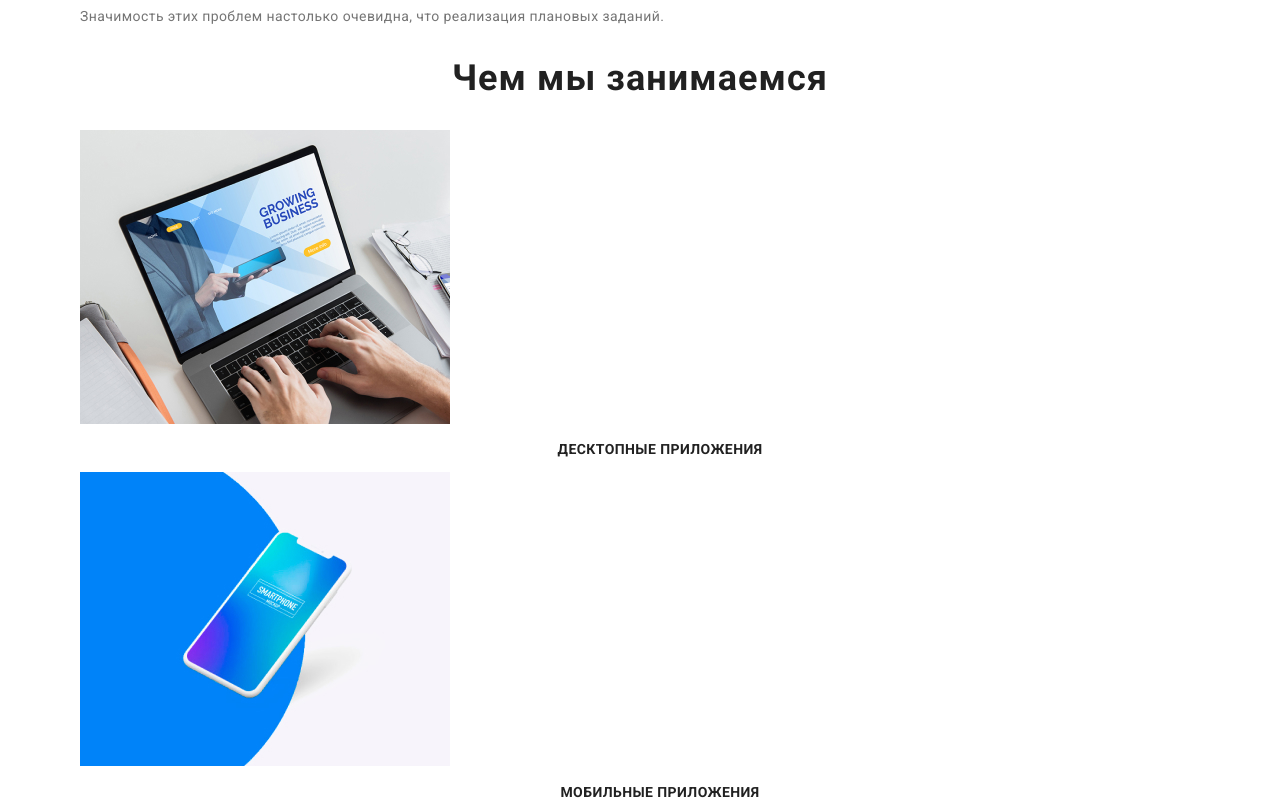
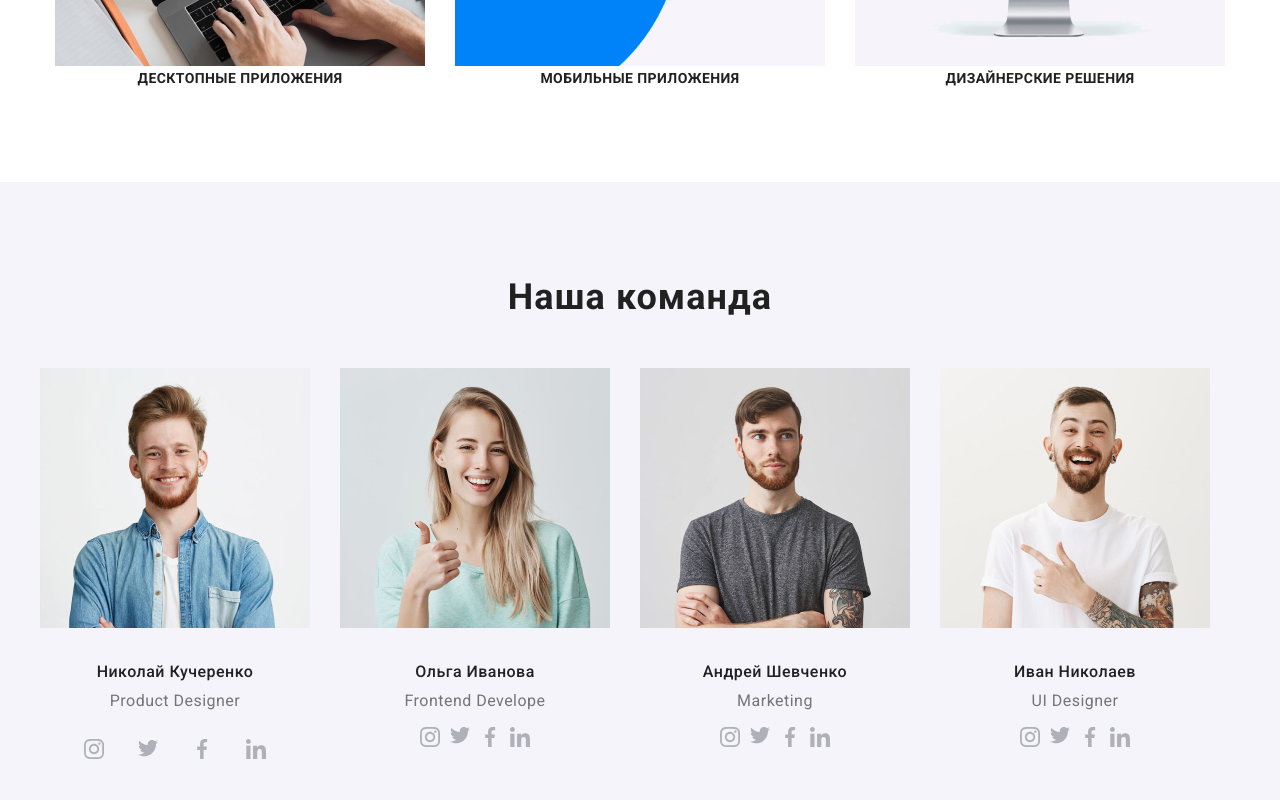
Before and after one commit to Kyreito/goit-markup-hw-03, a plain HTML site: page index.html in a window 1280 px wide. Shown: the part 1060-1860 px from the top of the page. Drawn offline with Linux system fonts and the light colour scheme.

Commit message:
Доробити ховер на соц мережах

```diff
--- a/css/style.css
+++ b/css/style.css
@@ -27,7 +27,9 @@ a {
   text-decoration: none;
 }
 
-ul li {
+.list {
+  padding: 0;
+  margin: 0;
   list-style: none;
 }
 
@@ -37,9 +39,12 @@ body {
 }
 
 .container {
-  max-width: 100%;
-  max-width: 1200px;
-  margin: 0 auto;
+  width: 100%;
+  max-width: 1230px;
+  padding-right: 15px;
+  padding-left: 15px;
+  margin-right: auto;
+  margin-left: auto;
 }
 
 .container:after {
@@ -70,6 +75,12 @@ body {
 
 /*оформлення кольору меню*/
 
+.main-nav {
+  display: flex;
+  justify-content: space-between;
+  align-items: center;
+}
+
 .nav-ul {
   margin-top: 0;
   margin-bottom: 0;
@@ -89,7 +100,6 @@ body {
 
 .nav-item {
   display: inline-block;
-  margin-top: 0;
   margin-bottom: 32px;
   margin-top: 32px;
   margin-bottom: 32px;
@@ -112,9 +122,22 @@ body {
   color: var(--accent-color);
 }
 
-/*оформлення кольору контактів*/
+/*оформлення маржінів і кольору контактів*/
 
-.contacts-item,
+.contacts-ul {
+  margin-top: 0;
+  margin-bottom: 0;
+}
+.contacts-item {
+  display: inline-block;
+  margin-top: 32px;
+  margin-bottom: 32px;
+}
+
+.contacts-item:not(:last-child) {
+  margin-right: 60px;
+}
+
 .contacts-item-link {
   color: var(--primary-title-color);
 }
@@ -125,6 +148,10 @@ body {
 }
 
 /*оформлення кнопки*/
+
+.hero-photo {
+  max-width: 100%;
+}
 
 .modal-btn {
   background: var(--accent-color);
@@ -146,41 +173,80 @@ body {
   color: var(--primary-title-color); /*колір тексту при новеденні*/
 }
 
+/*hero section*/
+
+.hero-section {
+  text-align: center;
+  margin-bottom: 95px;
+}
+
 .hero-modal-btn {
+  display: inline-block;
   font-family: var(--font-family-main);
-  font-style: 400;
+  font-style: normal;
   font-weight: 700;
   font-size: 16px;
   line-height: 1.87em;
-  display: flex;
-  align-items: center;
-  text-align: center;
+  height: 50px;
+  padding: 10px 32px;
+
   letter-spacing: 0.06em;
   color: var(--primary-white-color);
   background: var(--accent-color);
   box-shadow: 0px 4px 4px rgba(0, 0, 0, 0.15);
   border-radius: 4px;
   border: none;
+  cursor: pointer;
 }
-
-/*hero section*/
 
 .main-title {
   font-family: var(--font-family-main);
   font-style: 400;
   font-weight: 900;
+  margin-top: 0px;
+  margin-bottom: 30px;
   font-size: 44px;
   line-height: 60px;
-  text-align: center;
+
   letter-spacing: 0.06em;
   text-transform: uppercase;
   color: var(--primary-title-color); /* потрібно буде поміняти на білий*/
 }
+
 /* quality list*/
 
+.icon-wrapper {
+  display: flex;
+  justify-content: center;
+  align-items: center;
+  margin-top: 0;
+  margin-right: 0;
+  margin-bottom: 30px;
+
+  height: 120px;
+  border-radius: 4px;
+  background-color: var(--secondary-white-color);
+}
+
+.quality-section {
+  margin-bottom: 95px;
+}
+
+.quality-list {
+  display: flex;
+}
+
+.quality-item:not(:last-child) {
+  margin-right: 30px;
+}
+
 .quality-list-item {
+  display: inline-block;
+  margin-top: 0;
+  margin-bottom: 10px;
+
   font-family: var(--font-family-main);
-  font-style: 400;
+  font-style: normal;
   font-weight: 700;
   font-size: 14px;
   line-height: 1.14em;
@@ -192,8 +258,11 @@ body {
 /* опис блоку якостей дрібним шрифтом*/
 
 .discription-text {
+  display: block;
+  margin-top: 0;
+  margin-bottom: 0;
   font-family: Roboto;
-  font-style: 400;
+  font-style: normal;
   font-weight: 400;
   font-size: 14px;
   line-height: 1.71em;
@@ -201,7 +270,24 @@ body {
   color: var(--primary-text-color);
 }
 
+/*Work-exemples*/
+
+.work-exemples {
+  margin-bottom: 95px;
+}
+
+.exemple-list {
+  display: flex;
+  justify-content: center;
+}
+
+.exemple-list-item:not(:last-child) {
+  margin-right: 30px;
+}
+
 .title-text {
+  margin-top: 0;
+  margin-bottom: 50px;
   font-family: var(--font-family-main);
   font-style: normal;
   font-weight: bold;
@@ -212,9 +298,13 @@ body {
   color: var(--primary-title-color);
 }
 
-.work-list-item {
+.work-list-text {
+  display: block;
+  margin-top: 0;
+  margin-bottom: 0;
+
   font-family: var(--font-family-main);
-  font-style: 400;
+  font-style: normal;
   font-weight: 700;
   font-size: 14px;
   line-height: 1.14em;
@@ -228,7 +318,31 @@ body {
 
 /*our team*/
 
+.our-team-section {
+  padding-top: 95px;
+  padding-bottom: 95px;
+}
+
+.main-page > .our-team-section:nth-last-child(2) {
+  background-color: var(--secondary-white-color);
+}
+
+.team-list {
+  display: flex;
+}
+
+.team-list-item:not(:last-child) {
+  margin-right: 30px;
+}
+
+.team-photo {
+  margin-top: 0;
+  margin-bottom: 30px;
+}
+
 .team-people-name {
+  margin-top: 0;
+  margin-bottom: 10px;
   font-family: var(--font-family-main);
   font-style: normal;
   font-weight: 500;
@@ -240,6 +354,8 @@ body {
 }
 
 .professon-name {
+  margin-top: 0;
+  margin-bottom: 16px;
   font-family: var(--font-family-main);
   font-style: normal;
   font-weight: 400;
@@ -252,17 +368,43 @@ body {
 
 /*social links*/
 
-.social-list .social-link-item {
+.social-list {
+  margin-bottom: 24px;
+  display: flex;
+  justify-content: center;
+}
+
+.social-list > .social-list-item:not(:last-child) {
+  margin-right: 10px;
+}
+
+.team-list .social-wrapper {
+  /*враппер доробити іншим*/
+  display: flex;
+  justify-content: center;
+  align-items: center;
+  width: 44px;
+  height: 44px;
+  border-radius: 50%;
+  box-shadow: none;
+}
+
+.social-wrapper:hover {
+  background-color: var(--accent-color);
+}
+
+/*.social-list .social-link-item {
   text-align: center;
   letter-spacing: 0.03em;
   margin-bottom: 10px;
   color: var(--primary-text-color);
-}
+}*/
 
+/*
 .social-link-item:hover,
 .social-link-item:focus {
   color: var(--accent-color);
-}
+}*/
 
 /*portfolio*/
 
--- a/index.html
+++ b/index.html
@@ -15,13 +15,13 @@
     <!--Header-->
 
     <header class="page-header">
-      <div class="container">
-        <nav>
+      <div class="container main-nav">
+        <nav class="main-nav">
           <a href="index.html" lang="en" class="logo" aria-label="Логотип">
             <span class="logo-color">Web</span> Studio</a
           >
           <div>
-            <ul class="nav-ul">
+            <ul class="list">
               <li class="nav-item">
                 <a href="" class="nav-item-link current">Студия</a>
               </li>
@@ -36,7 +36,7 @@
         </nav>
 
         <div class="header-contacts">
-          <ul>
+          <ul class="contacts-ul">
             <li class="contacts-item">
               <a href="mailto:info@devstudio.com" class="contacts-item-link"
                 >info@devstudio.com</a
@@ -54,48 +54,65 @@
 
     <!--Main container-->
 
-    <main>
+    <main class="main-page">
+      <section class="hero-section">
+        <img
+          src="./img/Header-img.png"
+          alt="Обложка"
+          width="1600"
+          class="hero-photo"
+        />
         <div class="container">
-        <section>
-          <img src="./img/Header-img.png" alt="Обложка" width="1200" />
           <h1 class="main-title">
             Эффективные решения <br />
             для вашего бизнеса
           </h1>
-          <button type="button" class="hero-modal-btn">Заказать услугу</button>
+          <button type="button" class="hero-modal-btn">
+            Заказать услугу
+          </button>
+        </div>
       </section>
 
       <!--Качества-->
 
-        <section>
-          <h2 class="quality-list" hidden>Качества</h2>
-          <ul>
-            <li>
+      <section class="quality-section">
+        <div class="container">
+          <h2 hidden>Качества</h2>
+          <ul class="quality-list list">
+            <li class="quality-item">
+              <div class="icon-wrapper">
                 <img src="./img/antenna-1.svg" alt="antenna" />
+              </div>
               <h3 class="quality-list-item">Внимание к деталям</h3>
               <p class="discription-text">
                 Идейные соображения, а также начало повседневной работы по
                 формированию позиции.
               </p>
             </li>
-            <li>
+            <li class="quality-item">
+              <div class="icon-wrapper">
                 <img src="./img/clock-1.svg" alt="Часы" />
+              </div>
               <h3 class="quality-list-item">Пунктуальность</h3>
               <p class="discription-text">
                 Задача организации, в особенности же рамки и место обучения
                 кадров влечет за собой.
               </p>
             </li>
-            <li>
+            <li class="quality-item">
+              <div class="icon-wrapper">
                 <img src="./img/diagram-1.svg" alt="Диаграмма" />
+              </div>
               <h3 class="quality-list-item">Планирование</h3>
               <p class="discription-text">
                 Равным образом консультация с широким активом в значительной
                 степени обуславливает.
               </p>
             </li>
-            <li>
+            <li class="quality-item">
+              <div class="icon-wrapper">
                 <img src="./img/astronaut-1.svg" alt="Астронавт" />
+              </div>
               <h3 class="quality-list-item">Современные технологии</h3>
               <p class="discription-text">
                 Значимость этих проблем настолько очевидна, что реализация
@@ -103,215 +120,254 @@
               </p>
             </li>
           </ul>
+        </div>
       </section>
 
       <!--Услуги-->
 
-        <section>
+      <section class="work-exemples">
+        <div class="container">
           <h2 class="title-text">Чем мы занимаемся</h2>
-          <ul>
-            <li>
-              <a href="/">
+          <ul class="exemple-list list">
+            <li class="exemple-list-item">
+              <a href="#">
                 <img src="./img/img1.jpg" alt="Box1" width="370" />
-                <p class="work-list-item">Десктопные приложения</p>
+                <p class="work-list-text">Десктопные приложения</p>
               </a>
             </li>
-            <li>
-              <a href="/">
+            <li class="exemple-list-item">
+              <a href="#">
                 <img src="./img/box1.1.jpg" alt="Box2" width="370" />
-                <p class="work-list-item">Мобильные приложения</p>
+                <p class="work-list-text">Мобильные приложения</p>
               </a>
             </li>
-            <li>
-              <a href="/">
+            <li class="exemple-list-item">
+              <a href="#">
                 <img src="./img/img3.jpg" alt="Box3" width="370" />
-                <p class="work-list-item">Дизайнерские решения</p>
+                <p class="work-list-text">Дизайнерские решения</p>
               </a>
             </li>
           </ul>
+        </div>
       </section>
 
       <!--Команда-->
 
-        <section>
+      <section class="our-team-section">
+        <div class="container">
           <h2 class="title-text">Наша команда</h2>
-          <ul>
-            <li>
+          <ul class="team-list list">
+            <li class="team-list-item">
               <img
+                class="team-photo"
                 src="./img/Николай-Кучеренко.jpg"
                 alt="Николай Кучеренко"
                 width="270"
               />
               <h3 class="team-people-name">Николай Кучеренко</h3>
               <p class="professon-name">Product Designer</p>
-              <ul>
-                <li class="social-list">
+              <ul class="social-list list">
+                <li class="social-list-item">
                   <a
+                    class="social-wrapper"
                     href=""
                     aria-label="Ссылка на Instagram"
-                    class="social-link-item"
-                    >Instagram</a
                   >
+                    <img src="./img/socialicon/instagram.svg" alt="Instagram" />
+                  </a>
                 </li>
-                <li class="social-list">
+                <li class="social-list-item">
                   <a
+                    class="social-wrapper"
                     href=""
                     aria-label="Ссылка на Tvitter"
-                    class="social-link-item"
-                    >Tvitter</a
                   >
+                    <img
+                      src="./img/socialicon/vector-twitter.svg"
+                      alt="Tvitter"
+                    />
+                  </a>
                 </li>
-                <li class="social-list">
+                <li class="social-list-item">
                   <a
+                    class="social-wrapper"
                     href=""
                     aria-label="Ссылка на Facebook"
                     class="social-link-item"
-                    >Facebook</a
                   >
+                    <img src="./img/socialicon/facebook.svg" alt="Facebook" />
+                  </a>
                 </li>
-                <li class="social-list">
+                <li class="social-list-item">
                   <a
+                    class="social-wrapper"
                     href=""
                     aria-label="Ссылка на LinkID"
                     class="social-link-item"
-                    >LinkID</a
                   >
+                    <img src="./img/socialicon/linkedin.svg" alt="LinkID"
+                  /></a>
                 </li>
               </ul>
             </li>
 
-            <li>
+            <li class="team-list-item">
               <img
+                class="team-photo"
                 src="./img/Ольга-Иванова.jpg"
                 alt="Ольга Иванова"
                 width="270"
               />
               <h3 class="team-people-name">Ольга Иванова</h3>
               <p class="professon-name">Frontend Develope</p>
-              <ul>
-                <li class="social-list">
+              <ul class="social-list list">
+                <li class="social-list-item">
                   <a
                     href=""
                     aria-label="Ссылка на Instagram"
                     class="social-link-item"
-                    >Instagram</a
                   >
+                    <img src="./img/socialicon/instagram.svg" alt="Instagram" />
+                  </a>
                 </li>
-                <li class="social-list">
+                <li class="social-list-item">
                   <a
                     href=""
                     aria-label="Ссылка на Tvitter"
                     class="social-link-item"
-                    >Tvitter</a
                   >
+                    <img
+                      src="./img/socialicon/vector-twitter.svg"
+                      alt="Tvitter"
+                    />
+                  </a>
                 </li>
-                <li class="social-list">
+                <li class="social-list-item">
                   <a
                     href=""
                     aria-label="Ссылка на Facebook"
                     class="social-link-item"
-                    >Facebook</a
                   >
+                    <img src="./img/socialicon/facebook.svg" alt="Facebook" />
+                  </a>
                 </li>
-                <li class="social-list">
+                <li class="social-list-item">
                   <a
                     href=""
                     aria-label="Ссылка на LinkID"
                     class="social-link-item"
-                    >LinkID</a
                   >
+                    <img src="./img/socialicon/linkedin.svg" alt="LinkID"
+                  /></a>
                 </li>
               </ul>
             </li>
 
-            <li>
+            <li class="team-list-item">
               <img
+                class="team-photo"
                 src="./img/Андрей-Шевченко.jpg"
                 alt="Андрей Шевченко"
                 width="270"
               />
               <h3 class="team-people-name">Андрей Шевченко</h3>
               <p class="professon-name">Marketing</p>
-              <ul>
-                <li class="social-list">
+              <ul class="social-list list">
+                <li class="social-list-item">
                   <a
                     href=""
                     aria-label="Ссылка на Instagram"
                     class="social-link-item"
-                    >Instagram</a
                   >
+                    <img src="./img/socialicon/instagram.svg" alt="Instagram" />
+                  </a>
                 </li>
-                <li class="social-list">
+                <li class="social-list-item">
                   <a
                     href=""
                     aria-label="Ссылка на Tvitter"
                     class="social-link-item"
-                    >Tvitter</a
                   >
+                    <img
+                      src="./img/socialicon/vector-twitter.svg"
+                      alt="Tvitter"
+                    />
+                  </a>
                 </li>
-                <li class="social-list">
+                <li class="social-list-item">
                   <a
                     href=""
                     aria-label="Ссылка на Facebook"
                     class="social-link-item"
-                    >Facebook</a
                   >
+                    <img src="./img/socialicon/facebook.svg" alt="Facebook" />
+                  </a>
                 </li>
-                <li class="social-list">
+                <li class="social-list-item">
                   <a
                     href=""
                     aria-label="Ссылка на LinkID"
                     class="social-link-item"
-                    >LinkID</a
                   >
+                    <img src="./img/socialicon/linkedin.svg" alt="LinkID"
+                  /></a>
                 </li>
               </ul>
             </li>
 
-            <li>
+            <li class="team-list-item">
               <img
+                class="team-photo"
                 src="./img/Иван-Николаев.jpg"
                 alt="Иван Николаев"
                 width="270"
               />
               <h3 class="team-people-name">Иван Николаев</h3>
               <p class="professon-name">UI Designer</p>
-              <ul>
-                <li class="social-list">
+              <ul class="social-list list">
+                <li class="social-list-item">
                   <a
                     href=""
                     aria-label="Ссылка на Instagram"
                     class="social-link-item"
-                    >Instagram</a
                   >
+                    <img src="./img/socialicon/instagram.svg" alt="Instagram" />
+                  </a>
                 </li>
-                <li class="social-list">
+                <li class="social-list-item">
                   <a
                     href=""
                     aria-label="Ссылка на Tvitter"
                     class="social-link-item"
-                    >Tvitter</a
                   >
+                    <img
+                      src="./img/socialicon/vector-twitter.svg"
+                      alt="Tvitter"
+                    />
+                  </a>
                 </li>
-                <li class="social-list">
+                <li class="social-list-item">
                   <a
                     href=""
                     aria-label="Ссылка на Facebook"
                     class="social-link-item"
-                    >Facebook</a
                   >
+                    <img src="./img/socialicon/facebook.svg" alt="Facebook" />
+                  </a>
                 </li>
-                <li class="social-list">
+                <li class="social-list-item">
                   <a
                     href=""
                     aria-label="Ссылка на LinkID"
                     class="social-link-item"
-                    >LinkID</a
                   >
+                    <img src="./img/socialicon/linkedin.svg" alt="LinkID"
+                  /></a>
                 </li>
               </ul>
             </li>
           </ul>
+        </div>
       </section>
 
       <!--Постоянные клиенты-->
@@ -351,7 +407,6 @@
           </li>
         </ul>
       </section>
-      </div>
     </main>
 
     <!--Footer-->
```
Also changed, not shown: portfolio.html (+19 -11 lines), img/socialicon/facebook.svg (added), img/socialicon/instagram.svg (added), img/socialicon/linkedin.svg (added), img/socialicon/vector-twitter.svg (added). Lines whose indentation alone changed are shown as unchanged.
